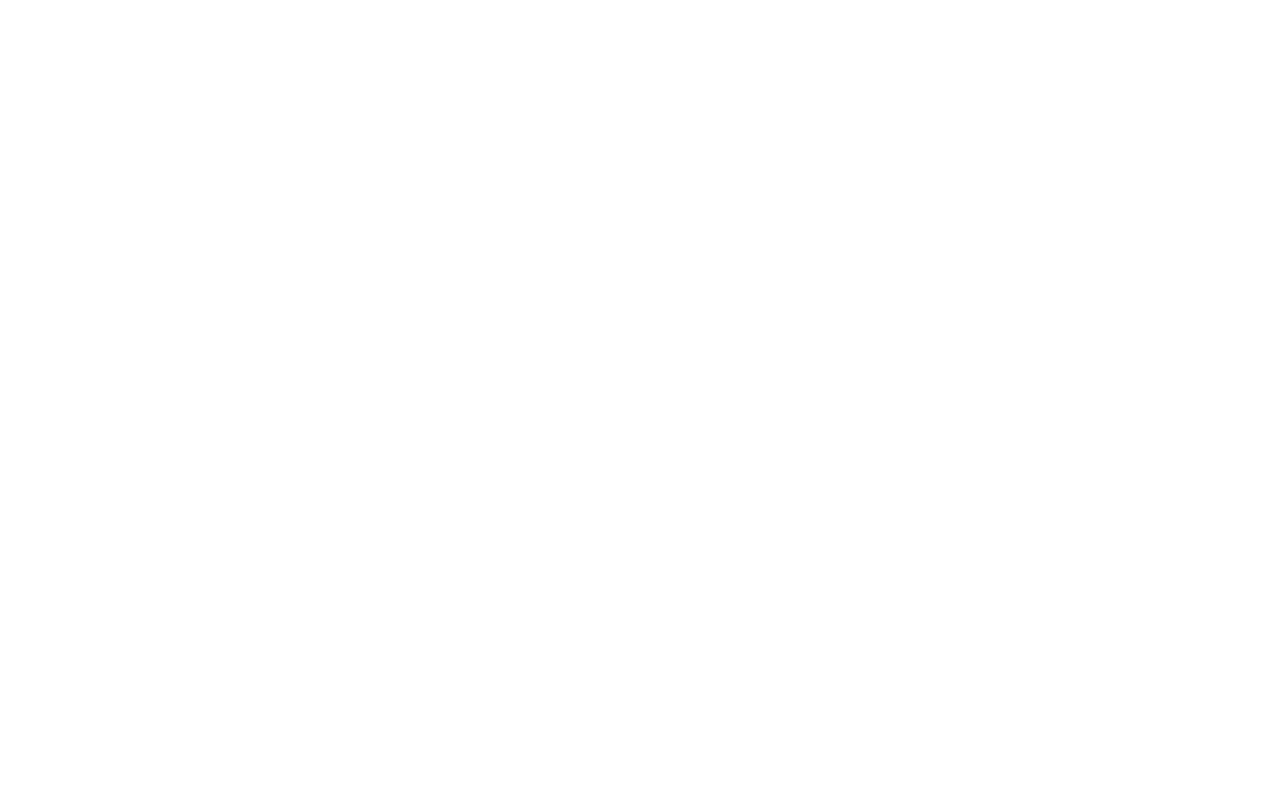
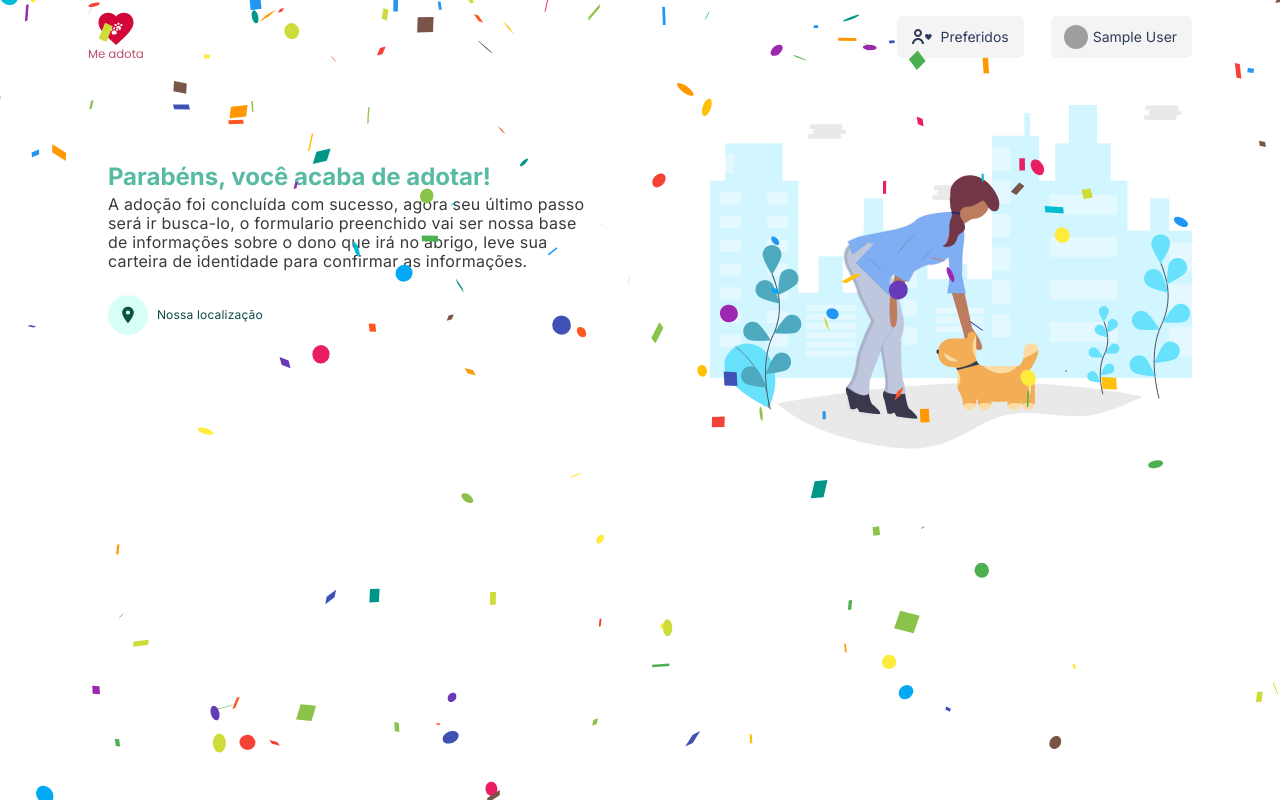
Before and after one commit to JoseMurilloc/MeAdoteS2, a React (Create React App) app in the folder web/: page /congratulations in a window 1280 px wide. Built offline with nearby package versions, Linux system fonts and the light colour scheme; sample sign-in values are in the browser's storage; grey boxes are pictures that could not be loaded; the HTML template or start-up script is replaced by a standard one.

Commit message:
create layout of page for congratuletion adopt

```diff
--- a/web/package.json
+++ b/web/package.json
@@ -14,6 +14,7 @@
     "axios": "^0.21.1",
     "formik": "^2.2.9",
     "react": "^17.0.1",
+    "react-confetti": "^6.0.1",
     "react-dom": "^17.0.1",
     "react-icons": "^4.2.0",
     "react-modal": "^3.14.3",
--- /dev/null
+++ b/web/src/pages/Congratulations/index.tsx
@@ -0,0 +1,56 @@
+import React, { useEffect, useState } from 'react';
+import { MdLocationOn } from 'react-icons/md';
+import HeaderUserSignIn from '../../components/HeaderUserSignIn';
+
+import CongratulationsBackground from '../../assets/images/CongratulationsBackground.png'
+import { Container } from './styles';
+import Confetti from 'react-confetti'
+
+const Congratulations: React.FC = () => {
+  const width = window.innerWidth
+  const height = window.innerHeight
+
+  const [enableConfetti, setEnableConfetti] = useState(true)
+
+
+  useEffect(() => {
+    setTimeout(() => {
+      setEnableConfetti(false)
+    }, 6000)
+  }, [])
+
+  return (
+    <>
+      {enableConfetti && (
+        <Confetti
+          width={width}
+          height={height}
+        />
+      )}
+      <HeaderUserSignIn />
+      <Container>
+        <div className="content">
+          <h1>Parabéns, você acaba de adotar!</h1>
+          <p>
+            A adoção foi concluída com sucesso, agora seu último passo será ir busca-lo, o formulario preenchido vai ser nossa base de informações sobre o dono que irá no abrigo, leve sua carteira de identidade para confirmar as informações.
+          </p>
+          <div className="containerLocation">
+            <div className="circleGreen">
+              <MdLocationOn color="#0D5342" size={20} />
+            </div>
+            <span>Nossa localização</span>
+          </div>
+        </div>
+
+        <div>
+          <img
+            src={CongratulationsBackground}
+            alt="CongratulationsBackground"
+          />
+        </div>
+      </Container>
+    </>
+  )
+}
+
+export default Congratulations;
--- /dev/null
+++ b/web/src/pages/Congratulations/styles.ts
@@ -0,0 +1,70 @@
+import styled from 'styled-components';
+
+export const Container = styled.div`
+
+  height: 85vh;
+
+  display: flex;
+  justify-content: space-between;
+  align-items: flex-start;
+
+  margin-top: 1.6rem;
+  padding: 0.4667rem 5.86rem;
+
+
+  div.content {
+
+    width: 36.0667rem;
+    height: 20.1333rem;
+    background: rgba(255, 255, 255, 0.01);
+
+    padding: 3.6rem 2.0667rem 4.5333rem 1.3333rem;
+
+    h1 {
+      color: #58BAA2;
+      font-weight: bold;
+      font-size: 1.6rem;
+      line-height: 2.4rem;
+    }
+
+    p {
+      font-size: 1.0667rem;
+      line-height: 1.2667rem;
+      letter-spacing: 0.015em;
+      color: #393A3A;
+      width: 32.6667rem;
+      height: 5.0667rem;
+    }
+
+    div.containerLocation {
+      height: 2.6667rem;
+      display: flex;
+      align-items: center;
+      margin-top: 1.6rem;
+
+      span {
+        font-size: 0.8rem;
+        line-height: 1rem;
+        text-align: justify;
+        letter-spacing: 0.015em;
+        color: #0D4747;
+      }
+    }
+
+    div.circleGreen {
+
+      display: flex;
+      justify-content: center;
+      align-items: center;
+
+      margin-right: 0.6rem;
+
+      background: rgba(23, 255, 199, 0.17);
+      width: 2.6667rem;
+      height: 2.6667rem;
+      border-radius: 1.3333rem;
+    }
+  }
+
+
+`;
--- a/web/src/routes/index.tsx
+++ b/web/src/routes/index.tsx
@@ -7,6 +7,7 @@
 import ForgotPassword from '../pages/ForgotPassword';
 import Adopt from '../pages/Adopt';
 import Initial from '../pages/Initial';
+import Congratulations from '../pages/Congratulations';
 
 
 const Routes: React.FC = () => {
@@ -18,6 +19,11 @@
       <Route path="/forgot-password" component={ForgotPassword} />
       <Route path="/adopt/:id" component={Adopt} />
       <Route path="/initial" component={Initial} />
+      <Route
+        path="/congratulations"
+        component={Congratulations}
+        isPrivate={true}
+      />
     </Switch>
   );
 }
```
Also changed, not shown: web/src/assets/images/CongratulationsBackground.png (added), 1 other file (tests, documents, lock files or other folders).
